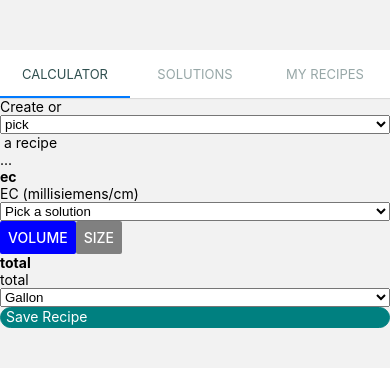
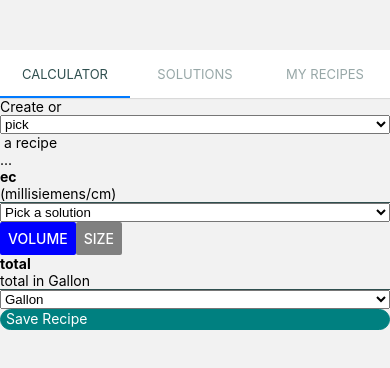
Before and after one commit to niole/hydrocalc-mobile, a React Native app: screen /Calculator in a window 390 px wide. Shown: the top 368 px of the page. Built offline with nearby package versions, Linux system fonts and the light colour scheme; what expo-linking would draw is missing.

Commit message:
Add placeholders everywhere

```diff
--- a/components/LabelValue.tsx
+++ b/components/LabelValue.tsx
@@ -10,20 +10,33 @@ type Props = {
   onChange?: (data: any) => void;
   onChangeNumber?: (data: any) => void;
   rowStyle?: boolean;
+  placeholder?: string;
 };
 
-export const LabelValue: React.FC<Props> = ({ label, value, editable, onChange, onChangeNumber, rowStyle = false }) => (
-  <View style={rowStyle ? styles.containerRow : undefined}>
+export const LabelValue: React.FC<Props> = ({ label, value, editable, onChange, onChangeNumber, placeholder, rowStyle = false }) => {
+  const containerStyle = [...(editable ? [styles.editingContainer] : []), ...(rowStyle ? [styles.containerRow] : [])];
+  return (
+    <View style={containerStyle}>
       <Text style={styles.label}>{label}</Text>
         {editable ? (
-        <ValidatedTextInput defaultValue={`${value}`} onChangeText={onChange} onChangeNumber={onChangeNumber} />
+          <ValidatedTextInput
+            defaultValue={value !== undefined ? `${value}` : undefined}
+            placeholder={placeholder}
+            onChangeText={onChange}
+            onChangeNumber={onChangeNumber}
+          />
         ) : (
           <Text>{value}</Text>
         )}
     </View>
   );
+};
 
 const styles = StyleSheet.create({
+  editingContainer: {
+    borderColor: 'darkslategray',
+    borderBottomWidth: 1,
+  },
   containerRow: {
     flexDirection: 'row',
   },
--- a/components/ValidatedSizeForm.tsx
+++ b/components/ValidatedSizeForm.tsx
@@ -3,7 +3,7 @@ import { View } from 'react-native';
 import { Picker } from '@react-native-picker/picker';
 
 import { SizeUnits, BucketSize } from '../globalState';
-import { ValidatedTextInput } from './ValidatedTextInput';
+import { LabelValue } from './LabelValue';
 
 type Props = {
   onChange: (bs: BucketSize) => void;
@@ -13,7 +13,7 @@ export const ValidatedSizeForm: React.FC<Props> = ({ onChange }) => {
   const [length, setLength] = React.useState<number | undefined>();
   const [width, setWidth] = React.useState<number | undefined>();
   const [height, setHeight] = React.useState<number | undefined>();
-  const [unit, setUnit] = React.useState<string>(SizeUnits[SizeUnits.Inch]);
+  const [unit, setUnit] = React.useState<SizeUnits>(SizeUnits.Inch);
 
   React.useEffect(() => {
     if (!!length && !!width && !!height && !!unit) {
@@ -22,7 +22,7 @@ export const ValidatedSizeForm: React.FC<Props> = ({ onChange }) => {
           length,
           width,
           height,
-          unit: SizeUnits[unit]
+          unit
         }
       });
     }
@@ -30,22 +30,30 @@ export const ValidatedSizeForm: React.FC<Props> = ({ onChange }) => {
 
   return (
     <View>
-      <ValidatedTextInput
+      <LabelValue
+        editable={true}
         label="length"
         onChangeNumber={setLength}
+        placeholder={getPlaceholderText('length', unit)}
       />
-      <ValidatedTextInput
+      <LabelValue
+        editable={true}
         label="width"
         onChangeNumber={setWidth}
+        placeholder={getPlaceholderText('width', unit)}
       />
-      <ValidatedTextInput
+      <LabelValue
+        editable={true}
         label="height"
         onChangeNumber={setHeight}
+        placeholder={getPlaceholderText('height', unit)}
       />
       <Picker onValueChange={setUnit} selectedValue={unit}>
-        <Picker.Item key="cm" label={SizeUnits[SizeUnits.CM]} value={SizeUnits[SizeUnits.CM]}  />
-        <Picker.Item key="inch" label={SizeUnits[SizeUnits.Inch]} value={SizeUnits[SizeUnits.Inch]}  />
+        <Picker.Item key="cm" label={SizeUnits[SizeUnits.CM]} value={SizeUnits.CM}  />
+        <Picker.Item key="inch" label={SizeUnits[SizeUnits.Inch]} value={SizeUnits.Inch}  />
       </Picker>
     </View>
   );
 };
+
+const getPlaceholderText = (dimension: string, unit: SizeUnits): string => `${dimension} in ${SizeUnits[unit]}`;
--- a/components/ValidatedVolumeForm.tsx
+++ b/components/ValidatedVolumeForm.tsx
@@ -3,7 +3,7 @@ import { View } from 'react-native';
 import { Picker } from '@react-native-picker/picker';
 
 import { VolumeUnits, BucketSize } from '../globalState';
-import { ValidatedTextInput } from './ValidatedTextInput';
+import { LabelValue }  from './LabelValue';
 
 type Props = {
   onChange: (bs: BucketSize) => void;
@@ -11,14 +11,14 @@ type Props = {
 
 export const ValidatedVolumeForm: React.FC<Props> = ({ onChange }) => {
   const [total, setTotal] = React.useState<number | undefined>();
-  const [unit, setUnit] = React.useState<string>(VolumeUnits[VolumeUnits.Gallon]);
+  const [unit, setUnit] = React.useState<VolumeUnits>(VolumeUnits.Gallon);
 
   React.useEffect(() => {
     if (!!total && !!unit) {
       onChange({
         volume: {
           total,
-          unit: VolumeUnits[unit]
+          unit
         }
       });
     }
@@ -26,16 +26,17 @@ export const ValidatedVolumeForm: React.FC<Props> = ({ onChange }) => {
 
   return (
     <View>
-      <ValidatedTextInput
+      <LabelValue
+        editable={true}
         label="total"
         onChangeNumber={setTotal}
-        placeholder="total"
+        placeholder={`total in ${VolumeUnits[unit]}`}
       />
       <Picker onValueChange={setUnit} selectedValue={unit}>
-        <Picker.Item key="gallon" label={VolumeUnits[VolumeUnits.Gallon]} value={VolumeUnits[VolumeUnits.Gallon]}  />
-        <Picker.Item key="liter" label={VolumeUnits[VolumeUnits.Liter]} value={VolumeUnits[VolumeUnits.Liter]}  />
-        <Picker.Item key="ounce" label={VolumeUnits[VolumeUnits.Ounce]} value={VolumeUnits[VolumeUnits.Ounce]}  />
-        <Picker.Item key="ml" label={VolumeUnits[VolumeUnits.ML]} value={VolumeUnits[VolumeUnits.ML]}  />
+        <Picker.Item key="gallon" label={VolumeUnits[VolumeUnits.Gallon]} value={VolumeUnits.Gallon}  />
+        <Picker.Item key="liter" label={VolumeUnits[VolumeUnits.Liter]} value={VolumeUnits.Liter}  />
+        <Picker.Item key="ounce" label={VolumeUnits[VolumeUnits.Ounce]} value={VolumeUnits.Ounce}  />
+        <Picker.Item key="ml" label={VolumeUnits[VolumeUnits.ML]} value={VolumeUnits.ML}  />
       </Picker>
     </View>
   );
--- a/screens/Calculator.tsx
+++ b/screens/Calculator.tsx
@@ -4,7 +4,6 @@ import { Picker } from '@react-native-picker/picker';
 
 import { Tabs, Tab } from '../components/Tabs';
 import { BucketSize, SetRecipes, Recipe, Solution } from '../globalState';
-import { ValidatedTextInput } from '../components/ValidatedTextInput';
 import { ValidatedSizeForm } from '../components/ValidatedSizeForm';
 import { ValidatedVolumeForm } from '../components/ValidatedVolumeForm';
 import { CircleButton, LabelValue } from '../components';
@@ -56,7 +55,7 @@ export default function Calculator({ setRecipes, solutions, recipes, navigation
     <Screen title="calculator">
       <View>
         <CalculatedRecipeView recipes={recipes} defaultRecipe={wipRecipe} />
-        <ValidatedTextInput label="ec" placeholder="EC (millisiemens/cm)" onChangeText={handleSetEc(setEc)} />
+        <LabelValue editable={true} label="ec" placeholder="(millisiemens/cm)" onChange={handleSetEc(setEc)} />
         <Picker onValueChange={handleSetSolution(setSolution, solutions)} selectedValue={solution?.name}>
           <Picker.Item key="none" label="Pick a solution" value={undefined} />
           {solutions.map(s => <Picker.Item key={s.id} label={s.name} value={s.name}/>)}
```
Lines whose indentation alone changed are shown as unchanged.
